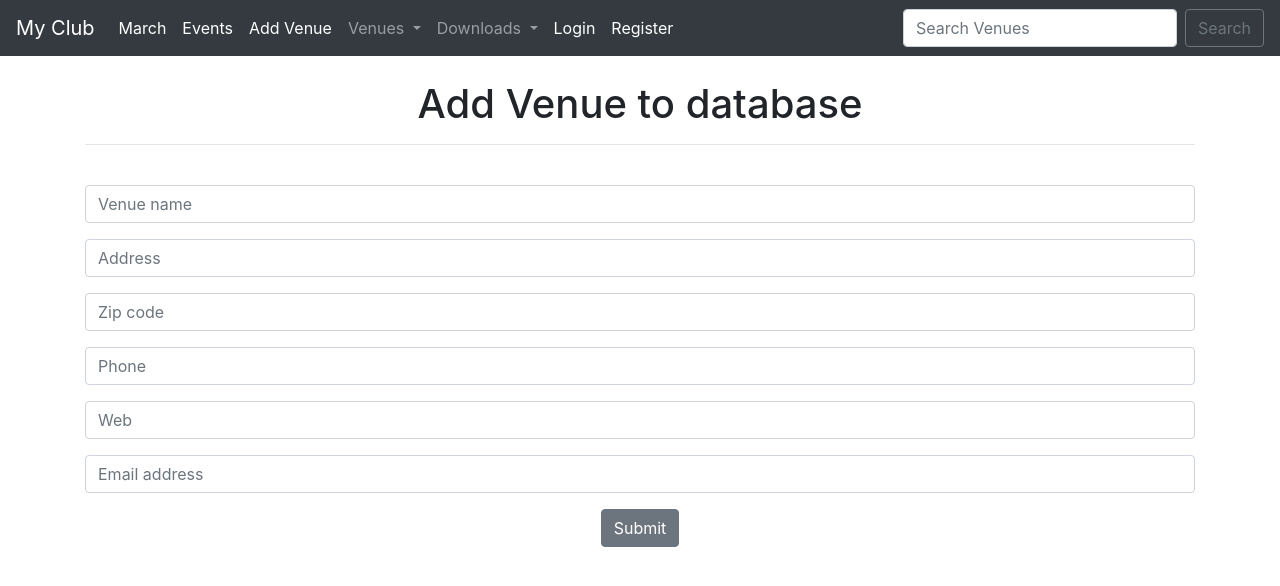
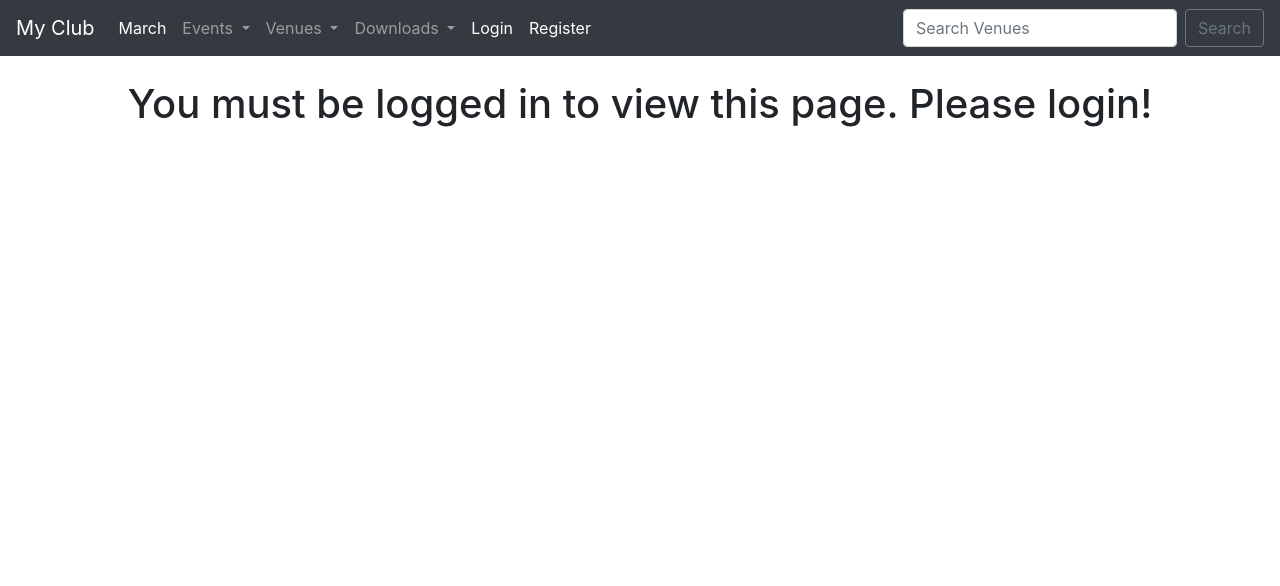
Before and after one commit to sudiptoshahin/myclub, a Django app: page /add-venue/ in a window 1280 px wide. Shown: the top 586 px of the page. Run offline with Django 4.2, Linux system fonts and the light colour scheme; some libraries are stand-ins or nearby versions.

Commit message:
lockdown the application

```diff
--- a/myclub_website/events/templates/events/add_venue.html
+++ b/myclub_website/events/templates/events/add_venue.html
@@ -3,6 +3,7 @@
 {% block content %}
 
 <center>
+    {% if user.is_authenticated %}
         <h1>Add Venue to database</h1>
         <hr>
         <br>
@@ -18,5 +19,8 @@
                 <input type="submit" value="Submit" class="btn btn-secondary">
             </form>
         {% endif %}
+    {% else %}
+        <h1>You must be logged in to view this page. Please login!</h1>
+    {% endif %}
 </center>
 {% endblock %}
--- a/myclub_website/events/templates/events/navbar.html
+++ b/myclub_website/events/templates/events/navbar.html
@@ -9,11 +9,17 @@
         <li class="nav-item active">
           <a class="nav-link" href="{% url 'home' '2024' 'March' %}">March <span class="sr-only">(current)</span></a>
         </li>
-        <li class="nav-item active">
-          <a class="nav-link" href="{% url 'event-list' %}">Events <span class="sr-only">(current)</span></a>
-        </li>
-        <li class="nav-item active">
-          <a class="nav-link" href="{% url 'add-venue' %}">Add Venue<span class="sr-only">(current)</span></a>
+
+        <li class="nav-item dropdown">
+          <a class="nav-link dropdown-toggle" href="#" id="navbarDropdown" role="button" data-toggle="dropdown" aria-haspopup="true" aria-expanded="false">
+            Events
+          </a>
+          <div class="dropdown-menu" aria-labelledby="navbarDropdown">
+            <a class="dropdown-item" href="{% url 'event-list' %}">All Events<span class="sr-only">(current)</span></a>
+            {% if user.is_authenticated %}
+              <a class="dropdown-item" href="{% url 'add-event' %}">Add Events<span class="sr-only">(current)</span></a>
+            {% endif %}
+          </div>
         </li>
 
         <li class="nav-item dropdown">
@@ -22,8 +28,9 @@
           </a>
           <div class="dropdown-menu" aria-labelledby="navbarDropdown">
             <a class="dropdown-item" href="{% url 'list_venues' %}">All Venues<span class="sr-only">(current)</span></a>
-            <a class="dropdown-item" href="{% url 'add-event' %}">Add Events<span class="sr-only">(current)</span></a>
-
+            {% if user.is_authenticated %}
+              <a class="dropdown-item" href="{% url 'add-venue' %}">Add Venue<span class="sr-only">(current)</span></a>
+            {% endif %}
           </div>
         </li>
 
--- a/myclub_website/events/templates/events/update_event.html
+++ b/myclub_website/events/templates/events/update_event.html
@@ -2,6 +2,7 @@
 
 {% block content %}
 
+{% if user.is_authenticated %}
     <h1>Update Events</h1>
     <hr><br><br>
 
@@ -12,6 +13,9 @@
 
         <input type="submit" value="Submit" class="btn btn-secondary">
     </form>
+{% else %}
+    <h1>You must be logged in!</h1>
+{% endif %}
 
 
 {% endblock %}
--- a/myclub_website/events/templates/events/update_venue.html
+++ b/myclub_website/events/templates/events/update_venue.html
@@ -2,6 +2,7 @@
 
 {% block content %}
 
+{% if user.is_authenticated %}
 <h1>Update venue....</h1><br>
 <!-- {{ venue }} -->
   <!-- {{venue_form.as_p}} -->
@@ -12,4 +13,9 @@
         <input type="submit" value="Update" class="btn btn-secondary">
    </form>
 
+{% else %}
+   <h1>You must be logged in.!</h1>
+
+{% endif %}
+
 {% endblock %}
--- a/myclub_website/events/templates/events/venues.html
+++ b/myclub_website/events/templates/events/venues.html
@@ -9,10 +9,12 @@
         <td>
             <p><a href="{% url 'show-venue' venue.id %}">{{ venue }}</a></p>
         </td>
+        {% if user.is_authenticated %}
         <td align="right">
             <a href="{% url 'update-venue' venue.id %}" class="btn border fw-semibold text-dark">Update</a>
             <a href="{% url 'delete-venue' venue.id %}" class="btn btn-danger border fw-semibold text-white">Delete</a>
         </td>
+        {% endif %}
     </tr>
     {% endfor %}
 </table>
```
Also changed, not shown: myclub_website/events/templates/events/add_event.html (+8 -0 lines), myclub_website/events/templates/events/event_list.html (+6 -5 lines), myclub_website/db.sqlite3, 1 other file. Lines whose indentation alone changed are shown as unchanged.
